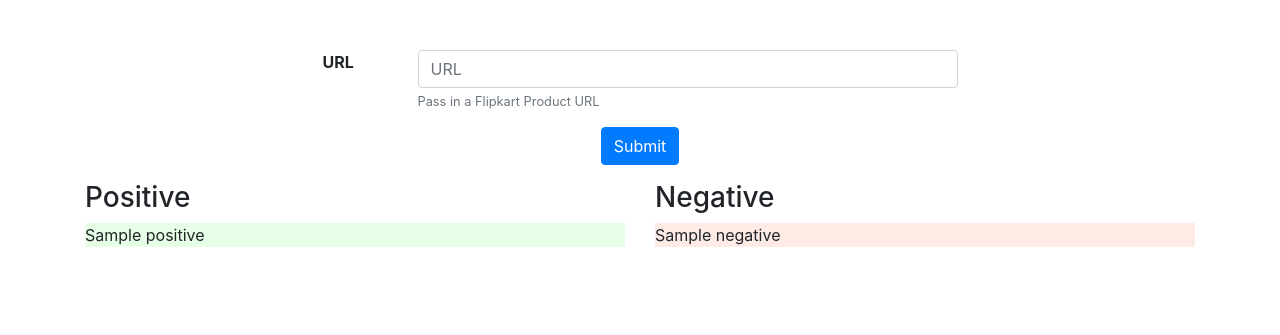
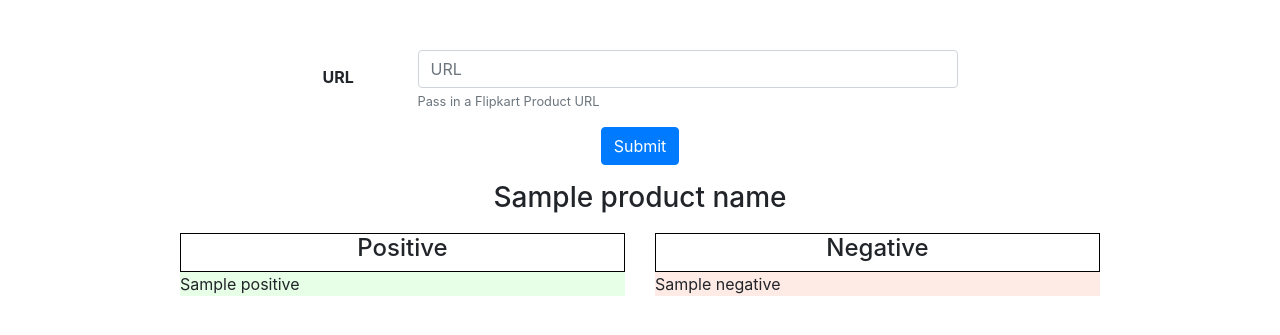
Before and after one commit to veeravignesh1/Reviews-Ranker, a Flask app: template templates/result.html in a window 1280 px wide. Shown: the part 56-391 px from the top of the page. Run offline with Flask 2, Linux system fonts and the light colour scheme; the template is opened without the code that fills it: most values are stand-ins (such as "Sample title", 1, 10 or a date in 2020); some libraries are stand-ins or nearby versions.

Commit message:
Aesthetic changes

```diff
--- a/Review_Ranker.py
+++ b/Review_Ranker.py
@@ -114,7 +114,7 @@ def get_review(user_url):
     for i in ['Review_Rating', 'Upvote', 'Downvote']:
         df[i] = df[i].astype("int")
     # Return dataframe
-    return df
+    return product_name,df
 
 #==================================================================================##
 # Create Features
--- a/app.py
+++ b/app.py
@@ -13,17 +13,17 @@ def home():
 @app.route('/result')
 def result():
     url = request.args.get('userurl')
-    df = get_review(url)
+    product_name,df = get_review(url)
     df=features(df)
     X,y=predictor(df)
     df['y_pred']=rank(X,y)
     df=df.sort_values(by='y_pred',ascending=False)
     positive = df[df.Sentiment=="pos"]
     negative = df[df.Sentiment=="neg"]
-    positive = positive.to_html(columns=["Review_Text"],index=False,classes=["table"],header=False).replace('\\n','<br>')
-    negative = negative.to_html(columns=["Review_Text"],index=False,classes=["table"],header=False).replace('\\n','<br>')
+    positive = positive.to_html(columns=["Review_Text"],index=False,classes=["table","table-bordered"],header=False).replace('\\n','<br>')
+    negative = negative.to_html(columns=["Review_Text"],index=False,classes=["table","table-bordered"],header=False).replace('\\n','<br>')
     # Render template expects a df with one coloumn, ranked df which will be displayed
-    return render_template('result.html',positive=positive,negative=negative)
+    return render_template('result.html',positive=positive,negative=negative,product_name=product_name)
 
 @app.route('/about')
 def about():
--- a/templates/home.html
+++ b/templates/home.html
@@ -4,8 +4,8 @@
         <form action="{{url_for('result')}}">
                 <div class="form-group">
                         <div class="row justify-content-center">
-                                <div class="col-md-1 align-self-md-baseline">
-                                        <label for="userurl"><strong>URL</strong></label>
+                                <div class="col align-self-center  col-md-1">
+                                        <label class="align-bottom" for="userurl"><strong style="align-items: center;">URL</strong></label>
                                 </div>
                                 <div class="col-md-6">
                                         <input type="url" name="userurl" id="userurl" class="form-control"
--- a/templates/result.html
+++ b/templates/result.html
@@ -2,14 +2,23 @@
 
 {% block table %}
     <div class="row">
-        <div class="col-md-6">
-            <h3>Positive</h3>
-            <div class="positive" style="background-color: #e6ffe6;">
+        <div class="col" style="padding-bottom: 10px;">
+            <h3 class="text-center">{{product_name}}</h3>
+        </div>
+    </div>
+    <div class="row justify-content-center">
+        <div class="col-md-5 ">
+            <div class="positive" style="border: 1px solid black;text-align: center;">
+                <h4>Positive</h4>
+            </div>
+            <div  style="background-color: #e6ffe6;">
                 {{ positive |safe }}
             </div>
         </div>
-        <div class="col-md-6">
-            <h3>Negative</h3>
+        <div class="col-md-5">
+            <div class="negative" style="border: 1px solid black;text-align: center">
+                <h4>Negative</h4>
+            </div>
             <div class="negative" style="background-color: #ffebe6;">
                 {{ negative |safe }}
             </div>
```
